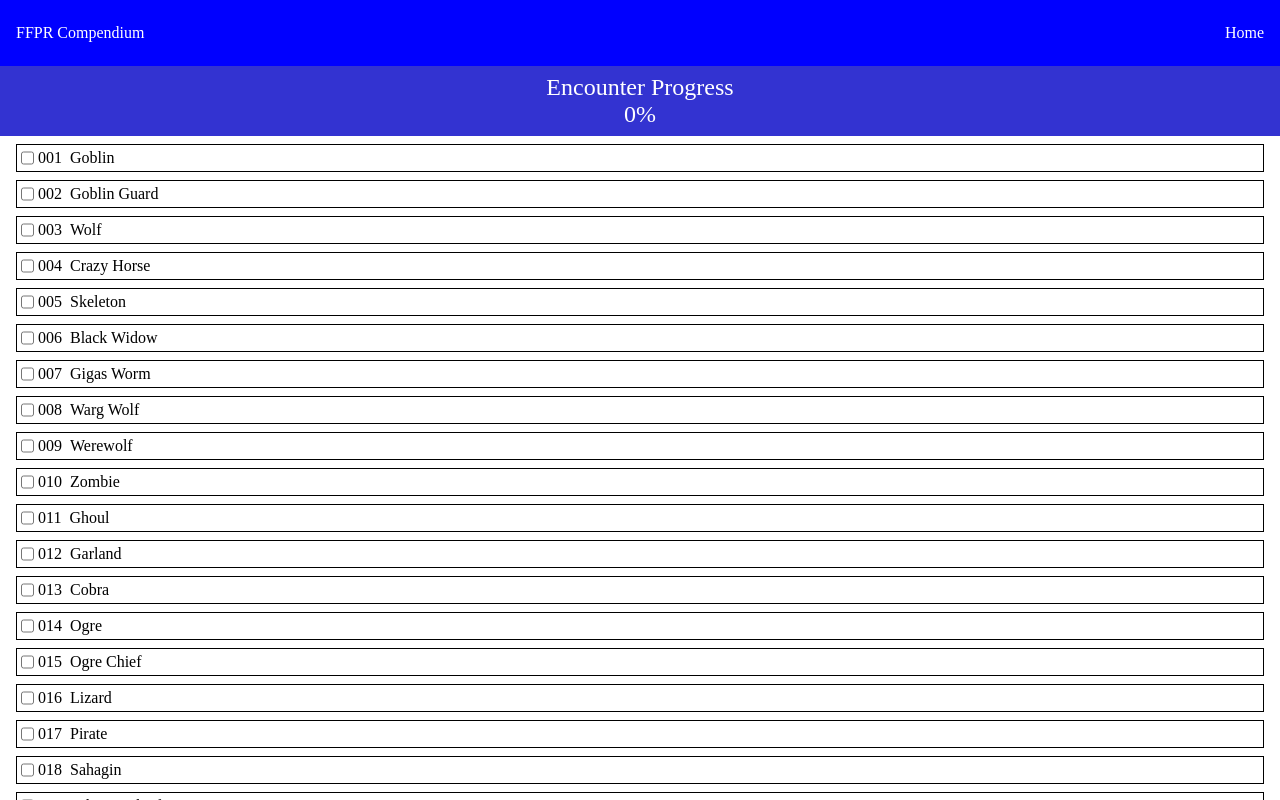
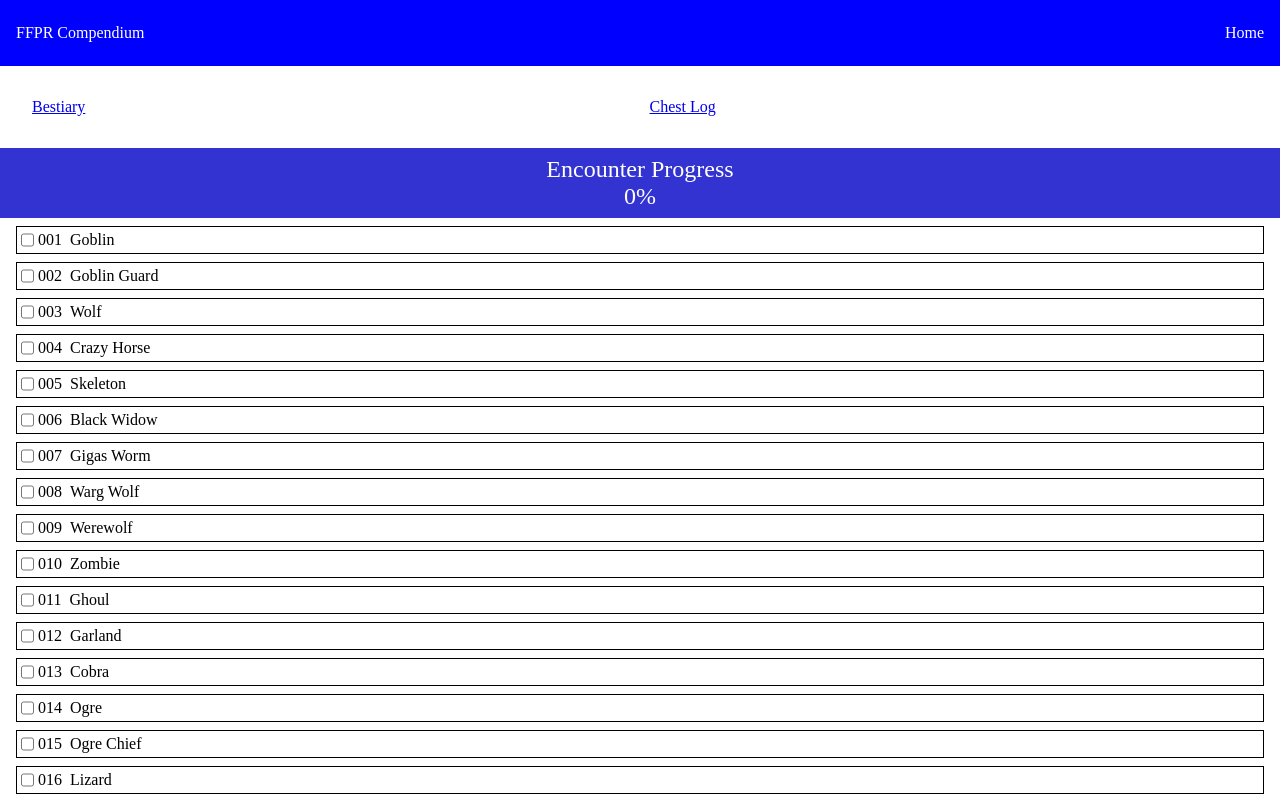
Before and after one commit to dan-collins-dev/ffpr-bestiaries, a SvelteKit app: page /ff1/bestiary in a window 1280 px wide. Shown: the top 800 px of the page. Built offline with nearby package versions, Linux system fonts and the light colour scheme.

Commit message:
Added a quicker way to switch between log contexts

```diff
--- /dev/null
+++ b/src/components/QuickNav.svelte
@@ -0,0 +1,20 @@
+<script>
+import { base } from '$app/paths';
+</script>
+
+<div>
+    <a href="{base}/ff1/bestiary">Bestiary</a>
+    <a href="{base}/ff1/chests">Chest Log</a>
+</div>
+
+<style>
+    div {
+        display: flex;
+        padding: 1rem;
+    }
+
+    a {
+        padding: 1rem;
+        flex-grow: 1;
+    }
+</style>
--- a/src/routes/ff1/bestiary/+page.svelte
+++ b/src/routes/ff1/bestiary/+page.svelte
@@ -2,8 +2,10 @@
 	import { ff1Bestiary } from '$store';
 	import EncounterTotal from '$components/EncounterTotal.svelte';
 	import Entry from '$components/Entry.svelte';
+	import QuickNav from '$components/QuickNav.svelte';
 </script>
 
+<QuickNav />
 <EncounterTotal />
 {#each $ff1Bestiary as entry, idx}
 	<Entry data={entry} index={idx} />
--- a/src/routes/ff1/chests/+page.svelte
+++ b/src/routes/ff1/chests/+page.svelte
@@ -2,8 +2,10 @@
 	import { ff1Chests } from '$store';
 	import Chest from '$components/Chest.svelte';
 	import ChestTotal from '$components/ChestTotal.svelte';
+	import QuickNav from '$components/QuickNav.svelte';
 </script>
 
+<QuickNav />
 <ChestTotal />
 {#each $ff1Chests as entry, idx}
 	<Chest data={entry} index={idx} />
```
